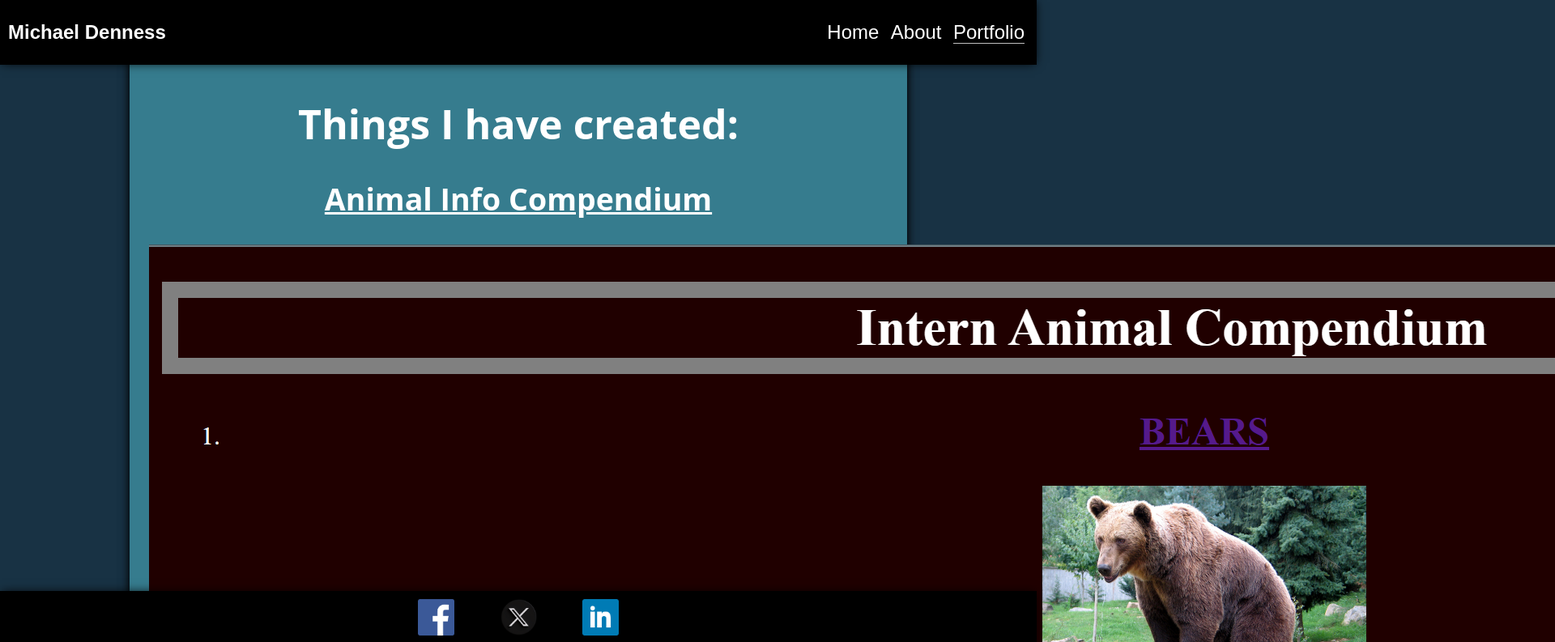
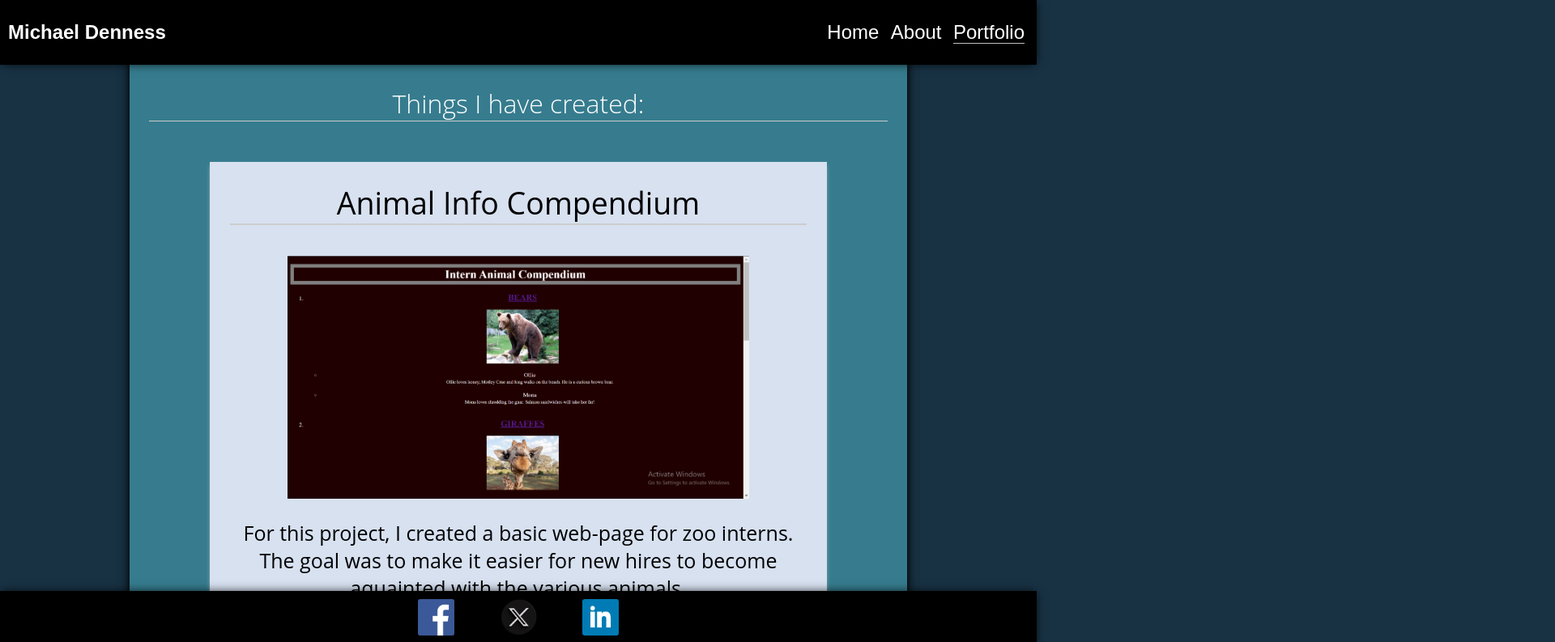
Before and after one commit to michaelrdenness/personal-website-pt1, a plain HTML site: page portfolio.html in a window 1280 px wide. Shown: the top 793 px of the page at 81% size, 1920 px wide, since content can reach past the window. Drawn offline with Linux system fonts and the light colour scheme.

Commit message:
portfolio.html-CSS

```diff
--- a/javascript.js
+++ b/javascript.js
@@ -0,0 +1 @@
+console.log('hello world!');
--- a/portfolio.html
+++ b/portfolio.html
@@ -42,7 +42,7 @@
                 <!-- Places a new "project" class inside of the "project-container" element: -->
                 <section class="project">
                     <!-- Titles of the various projects I have worked on: -->
-                    <h2><u>Animal Info Compendium</u></h2>
+                    <h2>Animal Info Compendium</h2>
                     <!-- Creates a new "project-content" class inside of the "project" class: -->
                     <div class="project-content">
                         <!-- Images/information regarding the various projects I have completed: -->
@@ -53,7 +53,7 @@
                     </div>
                 </section>
                 <section class="project">
-                    <h2><u>The Picasso Painting</u></h2>
+                    <h2>The Picasso Painting</h2>
                     <div class="project-content">
                         <img class="portfolio-img" src="/Images/picasso.png" alt="picasso"/>
                         <p>
--- a/style.css
+++ b/style.css
@@ -110,7 +110,7 @@
     text-align: center;
   }
 
-/* Formats the "about-section" class: */
+/* Formats the "about-section" class for "about.html": */
   .about-section {
     border-top: 1px solid #ffffff;
     font-size: 16px;
@@ -119,7 +119,7 @@
     margin-bottom: 8em;
   }
 
-/* Resizes all "images" located under the "about-section" class: */
+/* Resizes all "images" belonging to the "about-section" class: */
   .about-section img {
     height: 125px;
   }
@@ -141,3 +141,43 @@
     float: left;
     margin: 0 24px 24px 24px;
   }
+
+/* Sets the font-weight, size & position for the "project-header" element: */
+  #project-header {
+    font-weight: 100;
+    font-size: 2rem;
+    border-bottom: 1px solid #ccc;
+    text-align: center;
+  }
+
+/* Formats the "project" class for "portfolio.html": */
+  .project {
+    width: calc(100% - 6em);
+    background: #d7e1f0;
+    color: #000000;
+    box-shadow: 0 3px 6px -2px #ccc;
+    margin: 2em auto;
+    padding: 1em;
+  }
+
+/* Formats text tagged "h2" under the "project" class: */
+  .project h2 {
+    font-weight: 500;
+    font-size: 1.5em;
+    margin: 0 0 1em;
+    border-bottom: 2px solid #ccc;
+  }
+
+/* Formats the "project-content" class for "portfolio.html": */
+  .project-content {
+    display: flex;
+    flex-direction: column;
+    align-items: center;
+  }
+
+/* Resizes all "images" belonging to the "project-content" class: */
+  .project-content img {
+    width: 80%;
+    margin-left: 0;
+    margin-right: 0;
+  }
```
